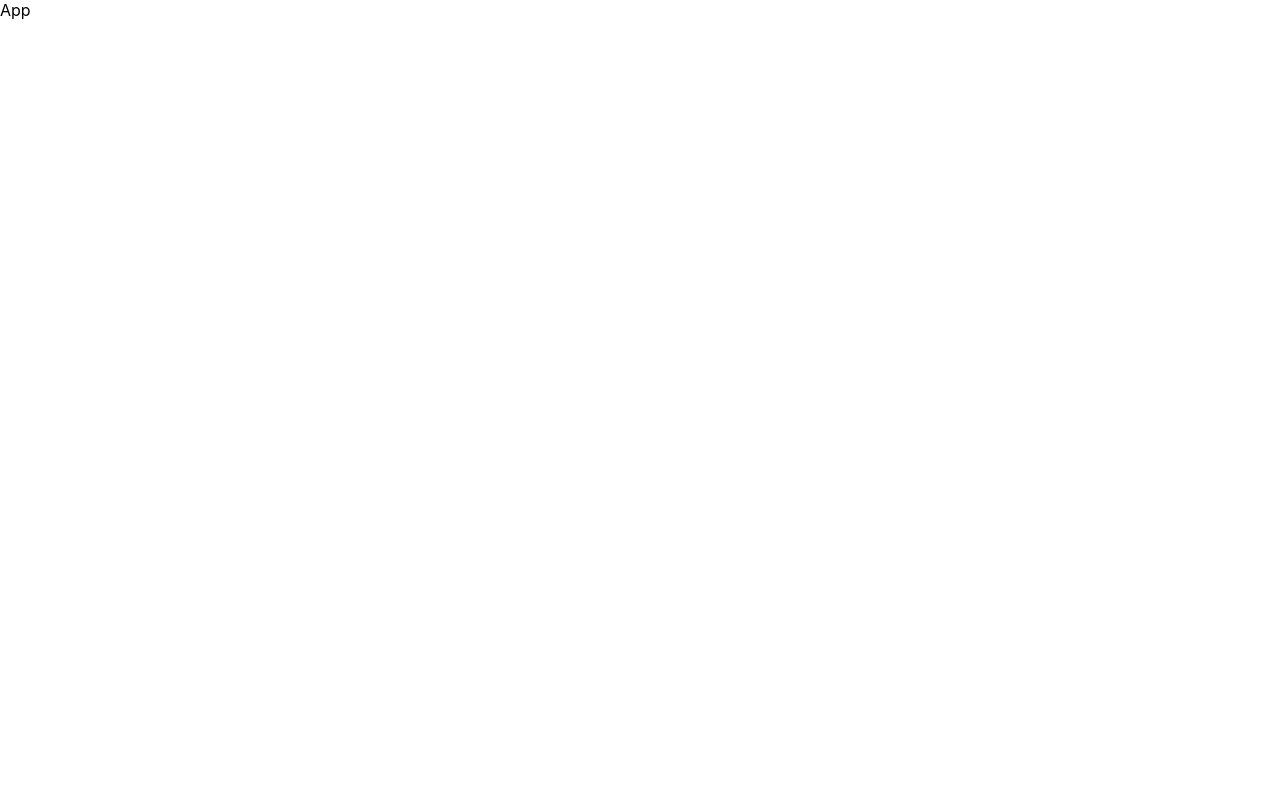
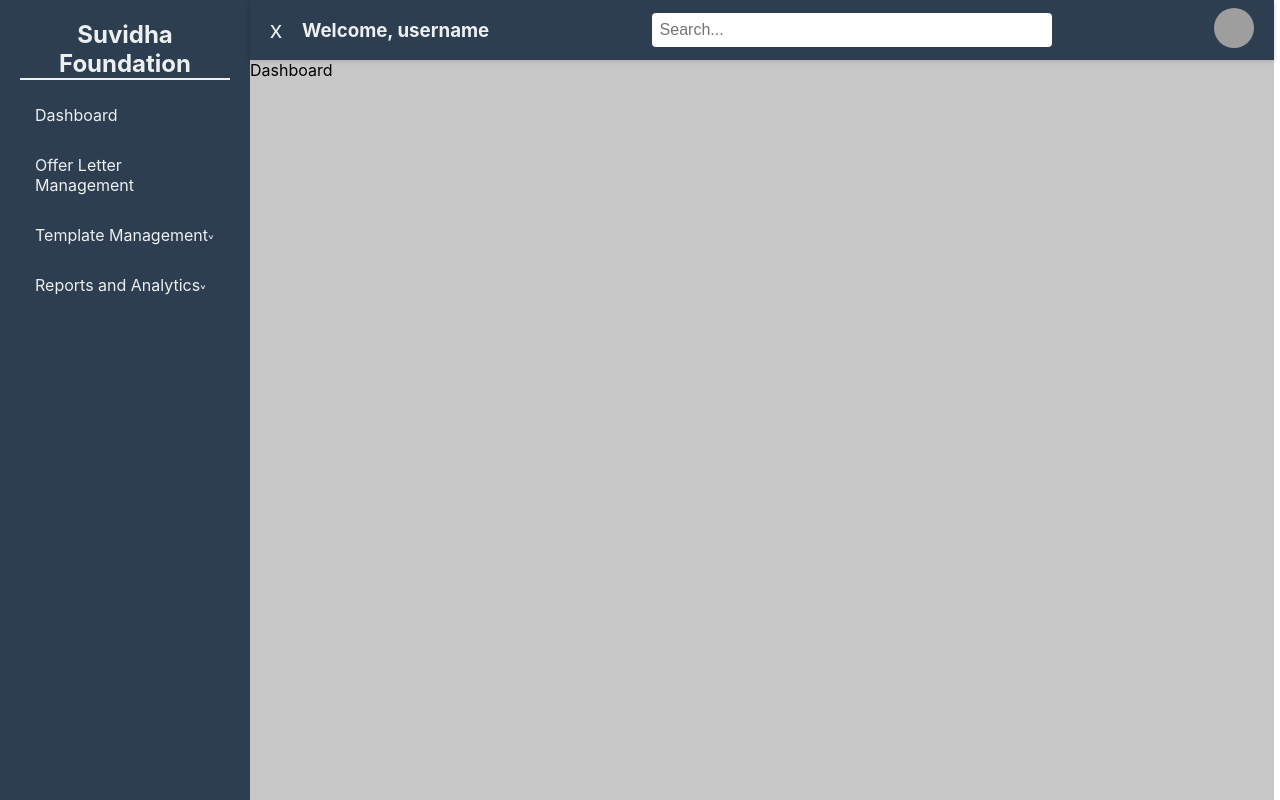
Before and after one commit to salaudeen22/Suvidha-Foundation-Offer-letter-WebApp, a React (Create React App) app: page / in a window 1280 px wide. Built offline with nearby package versions, Linux system fonts and the light colour scheme; grey boxes are pictures that could not be loaded.

Commit message:
prototype of the OfferletterMangement and Dashbaord is done

```diff
--- a/package.json
+++ b/package.json
@@ -8,6 +8,8 @@
     "@testing-library/user-event": "^13.5.0",
     "react": "^18.3.1",
     "react-dom": "^18.3.1",
+    "react-router": "^6.23.1",
+    "react-router-dom": "^6.23.1",
     "react-scripts": "5.0.1",
     "web-vitals": "^2.1.4"
   },
--- a/src/App.css
+++ b/src/App.css
@@ -1,38 +1,191 @@
-.App {
+*
+{
+  margin: 0;
+  padding: 0;
+  box-sizing: border-box;
+}
+
+.Main
+{
+  position: relative;
+}
+/* -------Sidebar ------------- */
+/* General Sidebar Styles */
+.sidebar {
+  position: absolute;
+  width: 250px;
+  background-color: #2c3e50;
+  color: #ecf0f1;
+  display: flex;
+  flex-direction: column;
+  height: 100vh;
+  padding: 20px;
+}
+.sidebar a,Link
+{
+  color: inherit;
+  text-decoration: none;
+}
+.logo h2 {
+  color: #ecf0f1;
   text-align: center;
 }
 
-.App-logo {
-  height: 40vmin;
-  pointer-events: none;
+.logo hr {
+  border: 1px solid #ecf0f1;
 }
 
-@media (prefers-reduced-motion: no-preference) {
-  .App-logo {
-    animation: App-logo-spin infinite 20s linear;
+/* Menu Styles */
+.menu {
+  list-style: none;
+  padding: 0;
+  margin: 0;
+}
+
+.menu li {
+  padding: 15px;
+  cursor: pointer;
+  display: flex;
+  justify-content: space-between;
+  align-items: center;
+  border-radius: 4px;
+}
+
+.menu li:hover {
+  background-color: #34495e;
+}
+
+.menu li.active {
+  display: flex;
+  flex-direction: column;
+  background-color: #293746;
+}
+/* Submenu Styles */
+.submenu {
+  list-style: none;
+  padding-left: 20px;
+}
+
+.submenu li {
+  padding: 10px 0;
+  cursor: pointer;
+}
+#liheader {
+  display: flex;
+  align-items: center;
+  justify-content: space-between;
+}
+.submenu li:hover {
+  width: 100%;
+  background-color: #34495e;
+  border-radius: 4px;
+}
+
+/* Icon Styling */
+.menu li .icon {
+  font-size: 12px;
+  transition: transform 0.3s ease;
+}
+.menu li .icon {
+  transform: rotate(180deg);
+}
+.menu li.active .icon {
+  transform: rotate(0deg);
+}
+
+ul.menu, ul.submenu {
+  margin-top: 10px;
+}
+/* Sidebar End */
+
+
+
+
+
+/* Navbar start */
+
+
+/* General Navbar Styles */
+.navbar {
+  display: flex;
+  align-items: center;
+  justify-content: space-between;
+  background-color: #2c3e50;
+  color: #ecf0f1;
+  padding: 10px 20px;
+  height: 60px;
+  box-shadow: 0 2px 4px rgba(0, 0, 0, 0.1);
+}
+
+.navbar-state {
+  display: flex;
+  align-items: center;
+}
+
+.close-btn {
+  background-color: transparent;
+  border: none;
+  color: #ecf0f1;
+  font-size: 24px;
+  cursor: pointer;
+  margin-right: 20px;
+}
+
+.welcome-message {
+  margin: 0;
+}
+
+.search-input {
+  flex-grow: 1;
+  max-width: 400px;
+  padding: 8px;
+  margin: 0 20px;
+  border: none;
+  border-radius: 4px;
+  font-size: 16px;
+}
+
+.user-img img {
+  border-radius: 50%;
+}
+
+
+.Home
+{
+  position: absolute;
+  margin-left: 250px;
+  height: 100vh;
+  width: 80%;
+  background-color: rgb(199, 199, 199);
+  width: calc(100%-20%);
+
+}
+
+/* Responsive Styles */
+/* @media (max-width: 768px) {
+  .navbar {
+    flex-direction: column;
+    align-items: flex-start;
+    padding: 20px;
+    height: auto;
+  }
+
+  .navbar-state {
+    width: 100%;
+    justify-content: space-between;
+    margin-bottom: 10px;
+  }
+
+  .search-input {
+    width: 100%;
+    margin: 10px 0;
+  }
+
+  .user-img {
+    align-self: flex-end;
   }
 }
 
-.App-header {
-  background-color: #282c34;
-  min-height: 100vh;
-  display: flex;
-  flex-direction: column;
-  align-items: center;
-  justify-content: center;
-  font-size: calc(10px + 2vmin);
-  color: white;
-}
 
-.App-link {
-  color: #61dafb;
-}
 
-@keyframes App-logo-spin {
-  from {
-    transform: rotate(0deg);
-  }
-  to {
-    transform: rotate(360deg);
-  }
-}
+ */
--- a/src/App.js
+++ b/src/App.js
@@ -1,9 +1,26 @@
-import React from 'react'
+import React from 'react';
+import Sidebar from './components/Sidebar';
+import Navbar from './components/Navbar';
+import { BrowserRouter as Router, Routes, Route } from 'react-router-dom';
+import './App.css';
+import Home from './screen/Home';
+import OfferletterManagement from './screen/OfferletterManagement';
 
 function App() {
   return (
-    <div>App</div>
-  )
+    <Router>
+      <div className='Main'>
+
+        <Sidebar />
+        <Home/>
+        <Routes>
+          <Route path="/" element={<Home />} />
+          <Route path="/OfferletterManagement" element={<OfferletterManagement />} />
+
+        </Routes>
+      </div>
+    </Router>
+  );
 }
 
-export default App
+export default App;
--- /dev/null
+++ b/src/components/Navbar.jsx
@@ -0,0 +1,29 @@
+import React from "react";
+
+function Navbar() {
+  return (
+    <div className="navbar">
+      <div className="navbar-state">
+        <button className="close-btn">x</button>
+        <h3 className="welcome-message">Welcome, username</h3>
+      </div>
+
+      <input
+        type="text"
+        className="search-input"
+        placeholder="Search..."
+      />
+
+      <div className="user-img">
+        <img
+          src="https://cdn-icons-png.flaticon.com/512/149/149071.png"
+          alt="User"
+          height="40px"
+          width="40px"
+        />
+      </div>
+    </div>
+  );
+}
+
+export default Navbar;
--- a/src/components/Sidebar.jsx
+++ b/src/components/Sidebar.jsx
@@ -1,9 +1,93 @@
-import React from 'react'
+import React, { useState } from "react";
+import { Link } from 'react-router-dom';
+
 
 function Sidebar() {
+  const [openSections, setOpenSections] = useState({
+    offerLetterManagement: false,
+    templateManagement: false,
+    candidateManagement: false,
+    reportsAndAnalytics: false,
+  });
+
+  const toggleSection = (section) => {
+    setOpenSections((prevState) => ({
+      ...prevState,
+      [section]: !prevState[section],
+    }));
+  };
+
   return (
-    <div>Sidebar</div>
-  )
+    <div className="sidebar">
+      <div className="logo">
+        <h2>Suvidha Foundation</h2>
+        <hr />
+      </div>
+
+      <ul className="menu">
+      <Link to="/">
+        <li>Dashboard</li>
+        </Link>
+        <Link to="/OfferletterManagement">
+        <li
+          onClick={() => toggleSection("offerLetterManagement")}
+          className={openSections.offerLetterManagement ? "active" : ""}
+        >
+          <div id="liheader">
+            {" "}
+            Offer Letter Management
+
+          </div>
+
+
+        </li>
+        </Link>
+
+        <li
+          onClick={() => toggleSection("templateManagement")}
+          className={openSections.templateManagement ? "active" : ""}
+        >
+          <div id="liheader">
+            {" "}
+            Template Management
+            <span className="icon">
+              {openSections.templateManagement ? "^" : "^"}
+            </span>
+          </div>
+
+          {openSections.templateManagement && (
+            <ul className="submenu">
+              <li>View Templates</li>
+              <li>Create Template</li>
+              <li>Edit Template</li>
+            </ul>
+          )}
+        </li>
+
+
+        <li
+          onClick={() => toggleSection("reportsAndAnalytics")}
+          className={openSections.reportsAndAnalytics ? "active" : ""}
+        >
+          <div id="liheader">
+
+            Reports and Analytics
+            <span className="icon">
+              {openSections.reportsAndAnalytics ? "^" : "^"}
+            </span>
+          </div>
+
+          {openSections.reportsAndAnalytics && (
+            <ul className="submenu">
+              <li>Offer Letter Statistics</li>
+              <li>Acceptance Rates</li>
+              <li>Candidate Reports</li>
+            </ul>
+          )}
+        </li>
+      </ul>
+    </div>
+  );
 }
 
-export default Sidebar
+export default Sidebar;
--- a/src/screen/Home.jsx
+++ b/src/screen/Home.jsx
@@ -1,9 +1,13 @@
-import React from 'react'
+import React from 'react';
+import Navbar from '../components/Navbar';
 
 function Home() {
   return (
-    <div>Home</div>
-  )
+    <div className='Home'>
+      <Navbar />
+      Dashboard
+    </div>
+  );
 }
 
-export default Home
+export default Home;
--- /dev/null
+++ b/src/screen/OfferletterManagement.jsx
@@ -0,0 +1,13 @@
+import React from 'react';
+import GenerateofferLetter from '../components/GenerateofferLetter';
+
+function OfferletterManagement() {
+  return (
+    <div className='Home'>
+      OfferletterManagement
+
+    </div>
+  );
+}
+
+export default OfferletterManagement;
```
Also changed, not shown: src/Assessts/logo.png (added), src/components/GenerateofferLetter.jsx (renamed from src/screen/GenerateofferLetter.jsx), 1 other file (tests, documents, lock files or other folders).
